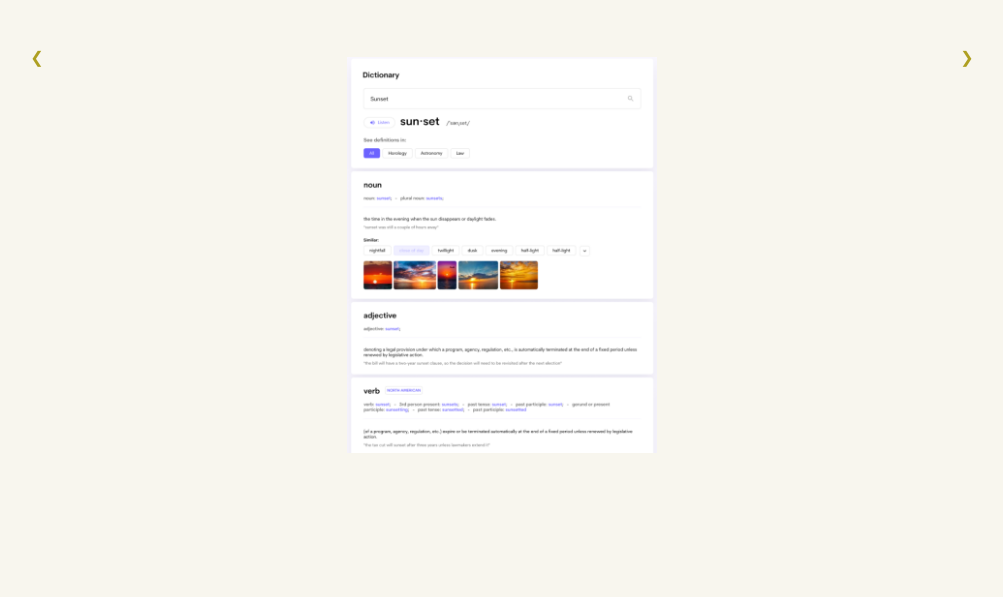
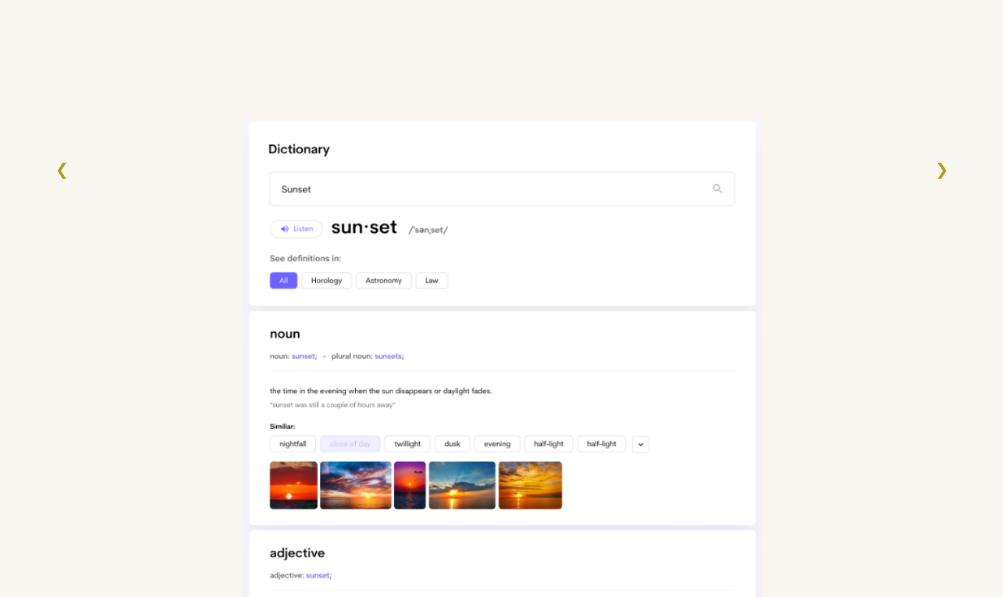
Before and after one commit to EchoRussell/Portolio-project, a plain HTML site: page work.html in a window 1280 px wide. Shown: the part 203-800 px from the top of the page, without its empty margins (138-1141 px from the left). Drawn offline with nearby package versions, Linux system fonts and the light colour scheme; a web font is replaced by a local one.

Commit message:
css changes to positioning

```diff
--- a/style/portfolio.css
+++ b/style/portfolio.css
@@ -216,8 +216,8 @@ h2 {
 
 .slider .item img {
   object-fit: cover;
-  width: 50%;
-  margin-top: 100px;
+  width: 100%;
+  margin-top: 150px;
 }
 
 .slider .item .slide-3 img {
@@ -269,6 +269,9 @@ h2 {
   cursor: pointer;
   text-decoration: none;
   color: #ae9f21;
+  margin-top: 200px;
+  margin-left: 50px;
+  margin-right: 50px;
 }
 
 .slider {
--- a/work.html
+++ b/work.html
@@ -26,7 +26,7 @@
 
   <body class="work">
 
-<h1 class="work-title"> My work</h1>
+<h1 class="work-title">My work</h1>
 
     <a class="previous" onclick="previousSlide()">&#10094;</a>
     <div class="slider">
@@ -43,7 +43,7 @@
         <img
           class="slide-2"
           src="images/weather.png"
-          alt="weather"
+          alt="weather" width="1000"
 
         />
         </div>
```
